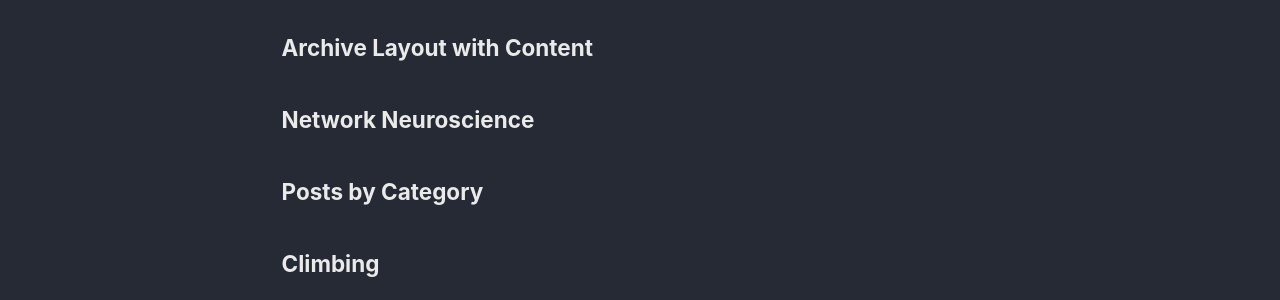
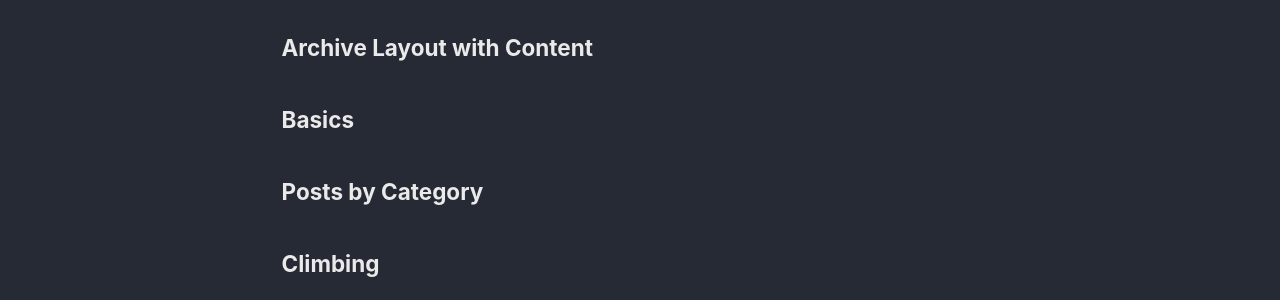
Before and after one commit to zahramor/zahramor.github.io, a Jekyll site: the page built from _pages/page-archive.html, in a window 1280 px wide. Shown: the part 346-646 px from the top of the page. Built offline with Jekyll 4.4.1, drawn with Linux system fonts in a browser that asks for light colours.

Commit message:
Update basics.html

```diff
--- a/_pages/basics.html
+++ b/_pages/basics.html
@@ -1,7 +1,7 @@
 ---
 layout: archive
-permalink: /netneuro/
-title: "Network Neuroscience"
+permalink: /basics/
+title: "Basics"
 author_profile: true
 redirect_from:
   - /wordpress/blog-posts/
```
